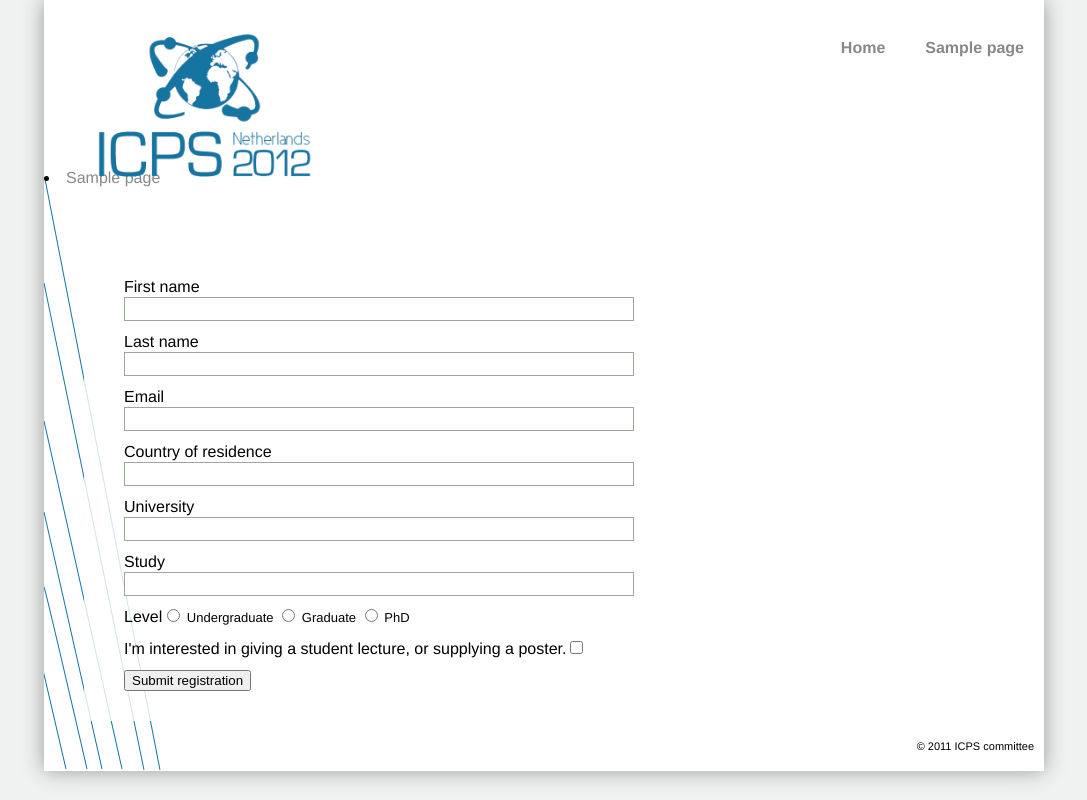
After one commit to fritids/ICPS2012, a WordPress theme: template register.php in a window 1280 px wide. The commit adds this page. Shown: the whole page, without its empty margins (96-1183 px from the left). Run offline with PHP 8.4 and a stand-in for WordPress, Linux system fonts and the light colour scheme; the site name, menu and one post (Sample post) are stand-ins, and other content is empty; some libraries are stand-ins or nearby versions.

Commit message:
first work for registration done, minor tweaks

```diff
--- a/footer.php
+++ b/footer.php
@@ -3,7 +3,7 @@
 </div><!-- container -->
 
 <div id="footer">
-<div id="cr">&copy; ICPS committee 2012</div>
+<div id="cr">&copy; 2011 ICPS committee</div>
 </div>
 </div><!-- wrapper -->
 
--- /dev/null
+++ b/functions.php
@@ -0,0 +1,3 @@
+<?php
+
+require 'functions/setup.php';
--- /dev/null
+++ b/functions/setup.php
@@ -0,0 +1,12 @@
+<?php
+
+add_action('after_setup_theme', 'icps_setup');
+
+function icps_setup() {
+    register_nav_menus(array(
+        'primary' => 'Main'
+    ));
+
+    wp_register_style('register', get_template_directory_uri() . '/styles/register.css');
+
+}
--- a/header.php
+++ b/header.php
@@ -36,7 +36,7 @@
   <div id="head">
     <img src="<?php bloginfo('template_directory') ?>/images/icps-logo.png" alt="ICPS 2012"/>
 
-    <?php wp_nav_menu('menu=primary&container=false&depth=1'); ?>
+    <?php wp_nav_menu('menu=main&container=false&depth=1'); ?>
 
     <div id="header-image"></div>
 
@@ -65,4 +65,4 @@
     endif; /* display submenu */
     ?>
     <div class="clear"></div>
-  </div>
+  </div> <!-- #head -->
--- /dev/null
+++ b/register.php
@@ -0,0 +1,75 @@
+<?php
+/*
+ * Template Name: Register
+ */
+
+
+if ('POST' == $_SERVER['REQUEST_METHOD'] && wp_verify_nonce($_POST['icnonsense'], 'register') ) :
+    require 'functions/register.php';
+
+    $result = icps_register_user($_POST);
+endif; // has registration data been supplied in a valid way?
+
+wp_enqueue_style('register');
+
+get_header();
+
+?>
+
+<div id="content">
+
+    <form id="registration" name="registration" method="post">
+
+        <label class="row text">
+	    <span class="label">First name</span>
+	    <input type="text" name="first_name" />
+	</label>
+
+        <label class="row text">
+	    <span class="label">Last name</span>
+	    <input type="text" name="last_name" />
+	</label>
+
+        <label class="row email">
+	    <span class="label">Email</span>
+	    <input type="email" name="email" />
+	</label>
+
+        <label class="row select">
+	    <span class="label">Country of residence</span>
+	    <input type="text" name="country" />
+	</label>
+
+        <label class="row text">
+	    <span class="label">University</span>
+	    <input type="text" name="university" />
+	</label>
+
+        <label class="row text">
+	    <span class="label">Study</span>
+	    <input type="text" name="study" />
+	</label>
+
+        <div class="row radio">
+	    <span class="label">Level</span>
+	    <label><input type="radio" name="level" value="undergraduate" /> Undergraduate </label>
+	    <label><input type="radio" name="level" value="graduate" /> Graduate </label>
+	    <label><input type="radio" name="level" value="phd" /> PhD </label>
+	</div>
+
+        <label class="row checkbox">
+	    <input type="checkbox" name="contribute" />
+	    <span class="label">I'm interested in giving a student lecture, or supplying a poster.</span>
+	</label>
+
+	<label class="row submit">
+	    <input type="submit" name="submit" class="button submit" value="Submit registration" />
+	    <?php wp_nonce_field('register', 'icnonsense', true) ?>
+	</label>
+    </form>
+</div> <!-- #content -->
+
+<div class="clear"></div>
+<?php
+
+get_footer();
--- a/sidebar.php
+++ b/sidebar.php
@@ -9,6 +9,10 @@
         3584 CC Utrecht<br/>
         The Netherlands<br/>
         +31 30 253 4499<br/>
-        <a href="mailto:info@icps2012.com">info@icps2012.com</a>
+        <a href="mailto:info@icps2012.com">info@icps2012.com</a> <br/>
+        <br/>
+	External affairs: <br/>
+	<a href="mailto:externalaffairs@icps2012.com">externalaffairs@icps2012.com</a> <br/>
+	+31 6 418 70 034
     </address>
 </div>
--- /dev/null
+++ b/styles/register.css
@@ -0,0 +1,5 @@
+.row { display: block; position: relative; margin: 10px 0 10px 20px; }
+
+span.label { display: block; float: left; font-size: 16px; }
+
+.row input[type=text], .row input[type=email] { width: 95%; border: 1px solid #99AA99; height: 20px; }
```
Also changed, not shown: functions/register.php (added, +20 -0 lines).
